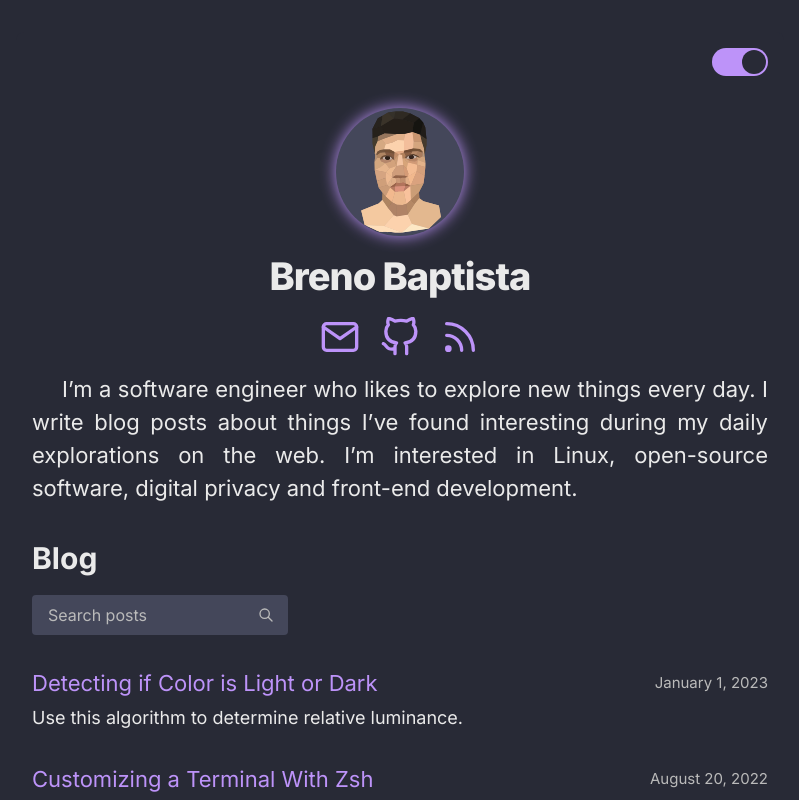
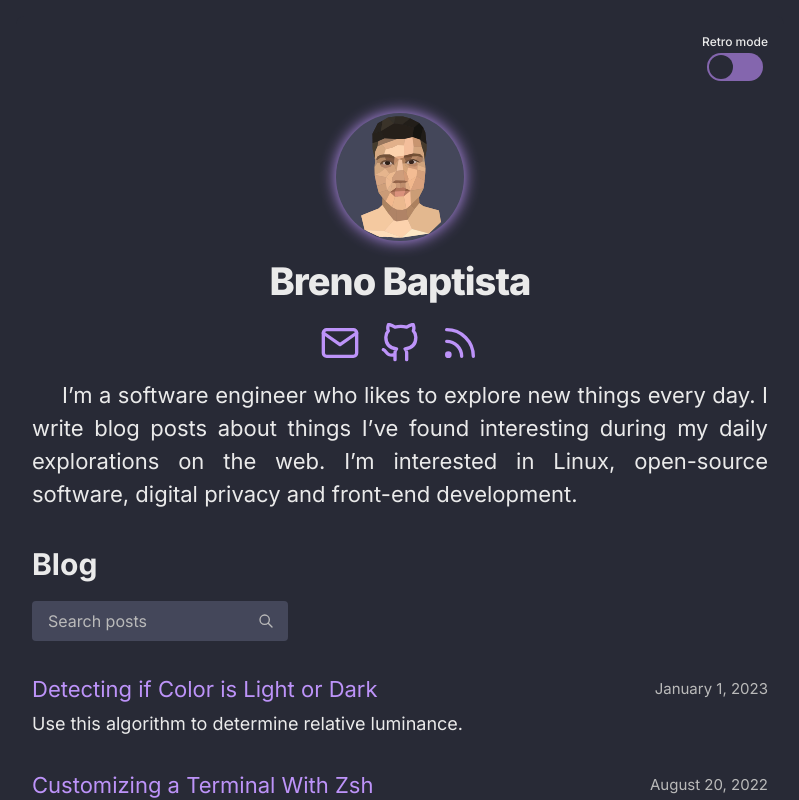
Before and after one commit to brenobaptista/blog, a Next.js app: page / in a window 1280 px wide. Shown: the top 800 px of the page, without its empty margins (240-1039 px from the left). Built offline with nearby package versions, Linux system fonts and the light colour scheme.

Commit message:
Improve retro mode switch UI

```diff
--- a/src/components/Switch.tsx
+++ b/src/components/Switch.tsx
@@ -2,6 +2,8 @@ import { useContext } from 'react'
 
 import ThemeContext from '@/contexts/ThemeContext'
 import {
+  Wrapper,
+  Label,
   InvisibleCheckbox,
   Background,
   Toggle
@@ -18,11 +20,12 @@ const Switch = (): JSX.Element => {
   }
 
   return (
-    <>
+    <Wrapper>
+      <Label>Retro mode</Label>
       <InvisibleCheckbox
         id='checkbox'
         type='checkbox'
-        checked={theme.mode === 'dracula'}
+        checked={theme.mode === 'retro'}
         onChange={toggleTheme}
       />
       <Background
@@ -34,7 +37,7 @@ const Switch = (): JSX.Element => {
       >
         <Toggle />
       </Background>
-    </>
+    </Wrapper>
   )
 }
 
--- a/src/styles/components/Layout.ts
+++ b/src/styles/components/Layout.ts
@@ -3,7 +3,7 @@ import styled from 'styled-components'
 export const Container = styled.div`
   max-width: 768px;
   padding: 16px;
-  margin: 32px auto;
+  margin: 16px auto;
   background-color: ${props => props.theme.colors.background};
   border: ${props =>
     props.theme.mode === 'retro'
@@ -13,7 +13,7 @@ export const Container = styled.div`
   font-family: ${props => props.theme.mode === 'retro' && 'monospace'};
 
   @media screen and (max-width: 768px) {
-    margin: 16px 8px;
+    margin: 8px;
   }
 
   img {
@@ -25,11 +25,11 @@ export const Container = styled.div`
 export const Toolbar = styled.div`
   display: flex;
   justify-content: space-between;
+  flex-wrap: wrap;
+  align-items: center;
   margin-bottom: 32px;
 
   a {
-    position: relative;
-    top: -8px;
     font-size: 1.4rem;
     font-weight: bold;
   }
--- a/src/styles/components/Switch.ts
+++ b/src/styles/components/Switch.ts
@@ -1,4 +1,16 @@
 import styled from 'styled-components'
+
+export const Wrapper = styled.div`
+  display: flex;
+  flex-direction: column;
+  align-items: center;
+  gap: 2px;
+`
+
+export const Label = styled.div`
+  font-size: 0.6rem;
+  font-weight: 500;
+`
 
 export const InvisibleCheckbox = styled.input`
   position: absolute;
@@ -19,11 +31,7 @@ export const Background = styled.label`
   border-radius: 56px;
   width: 56px;
   height: 28px;
-  background-color: ${props => props.theme.colors.primary};
-
-  &:hover {
-    background-color: ${props => props.theme.colors.visited};
-  }
+  background-color: ${props => props.theme.colors.visited};
 `
 
 export const Toggle = styled.span`
```
Also changed, not shown: 2 other files (tests, documents, lock files or other folders).
